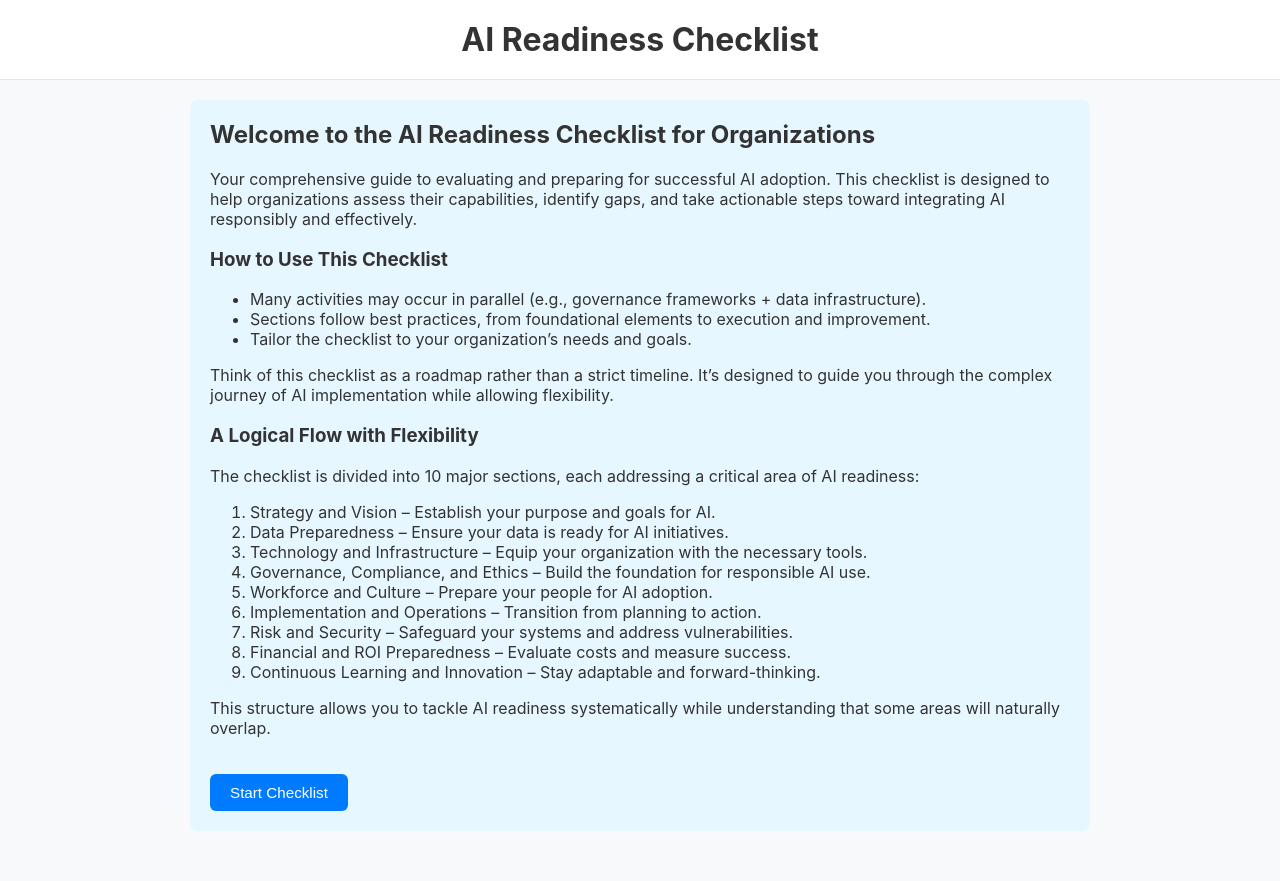
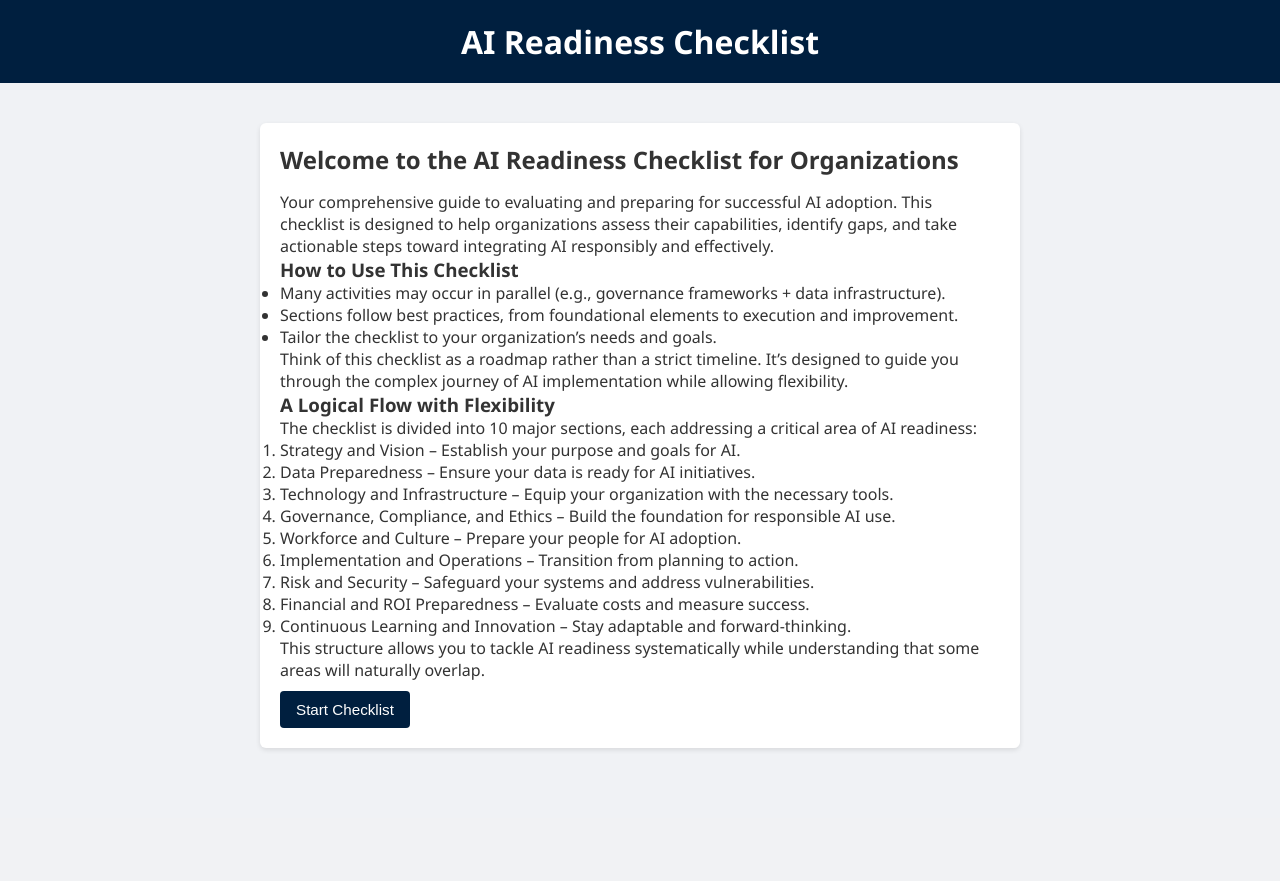
Before and after one commit to nesibekiris/ai-guide, a Flask app: page / in a window 1280 px wide. After the commit the page ends 750 px from the top, so only its background shows below. Run offline with Flask 2, Linux system fonts and the light colour scheme.

Commit message:
Update style.css

```diff
--- a/static/css/style.css
+++ b/static/css/style.css
@@ -1,167 +1,81 @@
-body {
+/* GENERAL RESET */
+* {
+  box-sizing: border-box;
   margin: 0;
   padding: 0;
-  font-family: 'Inter', sans-serif;
-  background: #f8f9fa;
+}
+body {
+  font-family: "Segoe UI", Tahoma, Geneva, Verdana, sans-serif;
+  background: #f0f2f5;
   color: #333;
 }
 
+/* HEADER */
 header {
-  background: #ffffff;
-  border-bottom: 1px solid #e5e5e5;
+  background: #001f3f; /* NAVY BLUE */
   padding: 20px;
   text-align: center;
 }
-
 header h1 {
+  color: #fff;
   font-size: 2em;
-  margin: 0;
-  color: #333;
 }
 
+/* MAIN CONTENT */
 main {
-  max-width: 900px;
-  margin: 0 auto;
+  max-width: 800px;
+  margin: 20px auto;
   padding: 20px;
 }
 
-/* Intro Section */
+/* INTRO SECTION */
 .intro-section {
-  background: #e6f7ff; /* a soft pastel blue */
+  background: #ffffff;
   padding: 20px;
-  border-radius: 8px;
+  border-radius: 6px;
   margin-bottom: 30px;
+  box-shadow: 0 2px 5px rgba(0,0,0,0.1);
 }
-
 .intro-section h2 {
-  margin-top: 0;
-}
-
-/* Checklist Sections */
-.checklist-section {
-  background: #fef9e7; /* a soft pastel yellow */
-  padding: 20px;
-  border-radius: 8px;
-  margin-bottom: 30px;
-  display: none; /* hidden by default, shown by JS */
-}
-
-.checklist-section h2 {
-  margin-top: 0;
   margin-bottom: 15px;
 }
 
-/* Section Content Styling */
+/* CHECKLIST SECTIONS */
+.checklist-section {
+  background: #ffffff;
+  padding: 20px;
+  border-radius: 6px;
+  margin-bottom: 30px;
+  box-shadow: 0 2px 5px rgba(0,0,0,0.1);
+  display: none; /* hidden by JS */
+}
+.checklist-section h2 {
+  margin-bottom: 15px;
+}
 .section-content {
   margin-bottom: 20px;
 }
-
-.section-content form h3 {
-  margin-top: 20px;
-  margin-bottom: 10px;
-  font-size: 1.1em;
-  color: #333;
+.section-content label {
+  display: inline-block;
+  margin-bottom: 5px;
+  font-size: 0.95em;
+  line-height: 1.4;
 }
 
-.section-content label {
-  font-size: 0.95em;
-  line-height: 1.5;
-}
-
-/* Section Score */
+/* SCORES & INDICATORS */
 .section-score {
-  background: #ffffff;
+  background: #f9f9f9;
   border: 1px solid #ddd;
-  border-radius: 6px;
+  border-radius: 4px;
   padding: 10px;
-  margin-top: 20px;
+  margin-bottom: 15px;
   display: none;
 }
-
-/* Buttons */
-.next-btn, .calc-section-btn, #chatBtn {
-  background: #007BFF;
-  color: #fff;
-  border: none;
-  padding: 10px 20px;
-  cursor: pointer;
-  border-radius: 6px;
-  font-size: 0.95em;
-  margin-top: 20px;
+.score-indicator {
+  display: block;
+  font-weight: bold;
+  margin-top: 5px;
 }
-
-.next-btn:hover, .calc-section-btn:hover, #chatBtn:hover {
-  background: #0069d9;
-}
-
-.next-btn:disabled, .calc-section-btn:disabled, #chatBtn:disabled {
-  background: #ccc;
-  cursor: not-allowed;
-}
-
-/* Results Section (Radar Chart) */
-.results-section {
-  background: #eafbea; /* a soft pastel green */
-  padding: 20px;
-  border-radius: 8px;
-  margin-bottom: 30px;
-  display: none;
-}
-
-#compositeScoreContainer {
-  margin-bottom: 20px;
-}
-
-#compositeScoreDisplay {
-  font-weight: bold;
-  font-size: 1.2em;
-}
-
-#indicatorDisplay {
-  font-weight: bold;
-  font-size: 1.1em;
-}
-
-/* Smaller radar chart */
-#radarChart {
-  max-width: 300px;
-  margin: 0 auto;
-}
-
-/* Chat Section */
-.chat-section {
-  background: #f4e6ff; /* soft pastel purple */
-  padding: 20px;
-  border-radius: 8px;
-  display: none;
-}
-
-#chatInput {
-  width: 70%;
-  padding: 10px;
-  border-radius: 6px;
-  border: 1px solid #ccc;
-  margin-right: 10px;
-  font-size: 0.95em;
-}
-
-#chatResponse {
-  background: #fff;
-  border: 1px solid #ddd;
-  border-radius: 6px;
-  padding: 10px;
-  margin-top: 20px;
-  min-height: 50px;
-}
-
-/* Indicators (Red/Yellow/Green) */
-.score-indicator {
-  font-weight: bold;
-  display: block;
-  margin-top: 10px;
-}
-
-/* Colors for indicators */
 .score-indicator.green {
   color: green;
 }
@@ -171,3 +85,88 @@ main {
 .score-indicator.red {
   color: red;
 }
+
+/* BUTTONS */
+.next-btn, .calc-section-btn, #chatBtn {
+  background: #001f3f; /* NAVY */
+  color: #fff;
+  border: none;
+  padding: 10px 16px;
+  cursor: pointer;
+  border-radius: 4px;
+  font-size: 0.95em;
+  margin-top: 10px;
+  margin-right: 10px;
+}
+.next-btn:hover, .calc-section-btn:hover, #chatBtn:hover {
+  background: #003366; /* darker navy on hover */
+}
+
+/* RESULTS SECTION (FINAL) */
+.results-section {
+  background: #ffffff;
+  padding: 20px;
+  border-radius: 6px;
+  box-shadow: 0 2px 5px rgba(0,0,0,0.1);
+  margin-bottom: 30px;
+  display: none;
+}
+#compositeScoreContainer {
+  margin-bottom: 15px;
+}
+#compositeScoreDisplay {
+  font-weight: bold;
+  font-size: 1.2em;
+}
+#indicatorDisplay {
+  font-weight: bold;
+  font-size: 1.1em;
+}
+#radarChart {
+  max-width: 300px;
+  margin: 0 auto;
+}
+
+/* CHAT SECTION */
+.chat-section {
+  background: #ffffff;
+  padding: 20px;
+  border-radius: 6px;
+  box-shadow: 0 2px 5px rgba(0,0,0,0.1);
+  display: none;
+}
+.chat-section h2 {
+  margin-bottom: 15px;
+}
+#chatInput {
+  width: 70%;
+  padding: 8px;
+  border: 1px solid #ccc;
+  border-radius: 4px;
+  font-size: 0.95em;
+  margin-right: 10px;
+}
+#chatResponse {
+  background: #f9f9f9;
+  border: 1px solid #ddd;
+  border-radius: 4px;
+  padding: 10px;
+  margin-top: 15px;
+  min-height: 50px;
+}
+
+/* UTILITY / RESPONSIVE */
+@media (max-width: 600px) {
+  main {
+    margin: 10px auto;
+    padding: 10px;
+  }
+  .next-btn, .calc-section-btn, #chatBtn {
+    width: 100%;
+    margin-top: 10px;
+  }
+  #chatInput {
+    width: 100%;
+    margin-bottom: 10px;
+  }
+}
```
